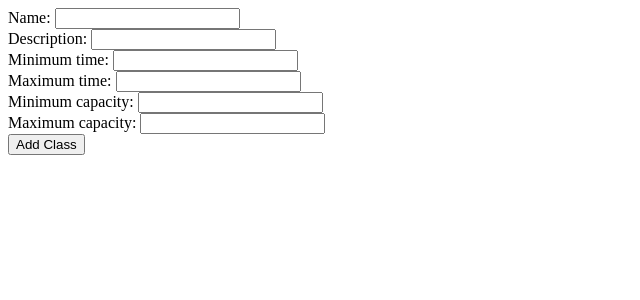
After one commit to constable-ldp/gym_management_app, a Flask app: page /classes/new in a window 1280 px wide. The commit adds this page. Shown: the top 300 px of the page, without its empty margins (0-640 px from the left). Run offline with Flask 2, Linux system fonts and the light colour scheme.

Commit message:
added class controller and fixed bugs

```diff
--- a/controllers/class_controller.py
+++ b/controllers/class_controller.py
@@ -8,3 +8,37 @@ classes_blueprint = Blueprint('classes', __name__)
 def classes():
     classes = class_repository.select_all()
     return render_template('classes/index.html', classes=classes)
+
+@classes_blueprint.route('/classes/new')
+def new_class():
+    return render_template('classes/new.html')
+
+@classes_blueprint.route('/classes/new', methods=['POST'])
+def add_class():
+    name = request.form['name']
+    description = request.form['description']
+    min_time = request.form['min_time']
+    max_time = request.form['max_time']
+    min_capacity = request.form['min_capacity']
+    max_capacity = request.form['max_capacity']
+    gym_class = GymClass(name, description, min_time, max_time, min_capacity, max_capacity, id)
+    class_repository.save(gym_class)
+    return redirect('/classes')
+
+@classes_blueprint.route('/classes/<id>')
+def see_class(id):
+    gym_class = class_repository.select(id)
+    return render_template('classes/edit.html', gym_class=gym_class)
+
+
+@classes_blueprint.route('/classes/<id>', methods=['POST'])
+def edit_class(id):
+    name = request.form['name']
+    description = request.form['description']
+    min_time = request.form['min_time']
+    max_time = request.form['max_time']
+    min_capacity = request.form['min_capacity']
+    max_capacity = request.form['max_capacity']
+    gym_class = GymClass(name, description, min_time, max_time, min_capacity, max_capacity, id)
+    class_repository.update(gym_class)
+    return redirect('/classes')
--- a/controllers/member_controller.py
+++ b/controllers/member_controller.py
@@ -13,7 +13,7 @@ def members():
 @members_blueprint.route('/members/<id>')
 def member(id):
     member = member_repository.select(id)
-    return render_template('members/show.html', member=member)
+    return render_template('members/edit.html', member=member)
 
 @members_blueprint.route('/members/<id>', methods=['POST'])
 def edit_member(id):
--- a/repositories/gym_class_repository.py
+++ b/repositories/gym_class_repository.py
@@ -29,7 +29,7 @@ def select(id):
     values = [id]
     result = run_sql(sql, values)[0]
     if result is not None:
-        gym_class = GymClass(result['name'], result['description'], result['min_time'],
+        gym_class = GymClass(result['class_name'], result['description'], result['min_time'],
                              result['max_time'], result['min_capacity'],
                              result['max_capacity'], result['id'])
     return gym_class
--- /dev/null
+++ b/templates/classes/new.html
@@ -0,0 +1,34 @@
+{% extends "base.html" %}
+{% block content %}
+
+<form action="/classes/new" method="post">
+    <section>
+        <label for="name">Name:</label>
+        <input type="text" name="name" id="name" required>
+    </section>
+    <section>
+        <label for="description">Description:</label>
+        <input type="text" name="description" id="description" required>
+    </section>
+    <section>
+        <label for="min_time">Minimum time:</label>
+        <input type="number" name="min_time" id="min_time" min="0" required>
+    </section>
+    <section>
+        <label for="max_time">Maximum time:</label>
+        <input type="number" name="max_time" id="max_time" min="0" required>
+    </section>
+    <section>
+        <label for="min_capacity">Minimum capacity:</label>
+        <input type="number" name="min_capacity" id="min_capacity" min="0" required>
+    </section>
+    <section>
+        <label for="max_capacity">Maximum capacity:</label>
+        <input type="number" name="max_capacity" id="max_capacity" min="0" required>
+    </section>
+    <section>
+        <input type="submit" value="Add Class">
+    </section>
+</form>
+
+{% endblock %}
```
Also changed, not shown: templates/classes/edit.html (added, +34 -0 lines), templates/classes/index.html (+12 -3 lines), templates/members/edit.html (renamed from templates/members/show.html).
